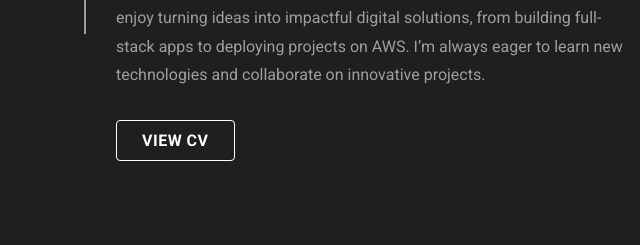
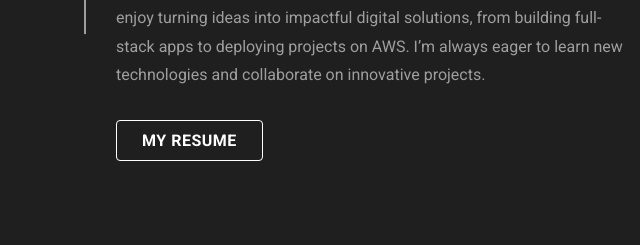
Before and after one commit to VinitPatel-62/Vinit-Portfolio, a plain HTML site: page index.html in a window 1280 px wide. Shown: the part 1540-1785 px from the top of the page, 579-1219 px from the left. Drawn offline with nearby package versions, Linux system fonts and the light colour scheme; a web font is replaced by a local one.

Commit message:
index.html

```diff
--- a/index.html
+++ b/index.html
@@ -240,7 +240,7 @@
           </p>
 
           <div class="btn-group">
-  <a href="/vinit-patel-cv.pdf" class="btn btn-primary" target="_blank">View CV</a>
+  <a href="/vinit-resume.pdf" class="btn btn-primary" target="_blank">My Resume</a>
 </div>
 
 
```
